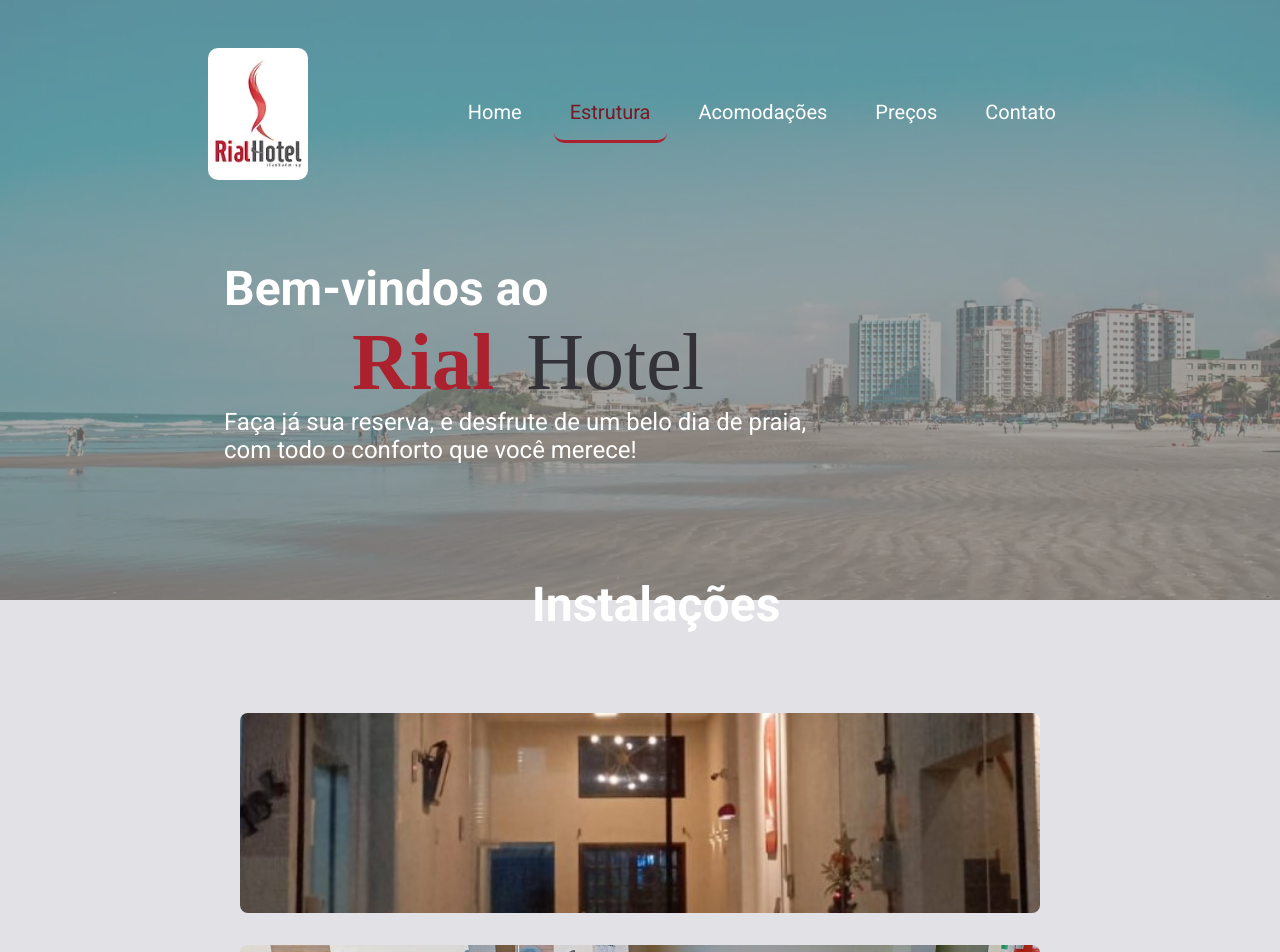
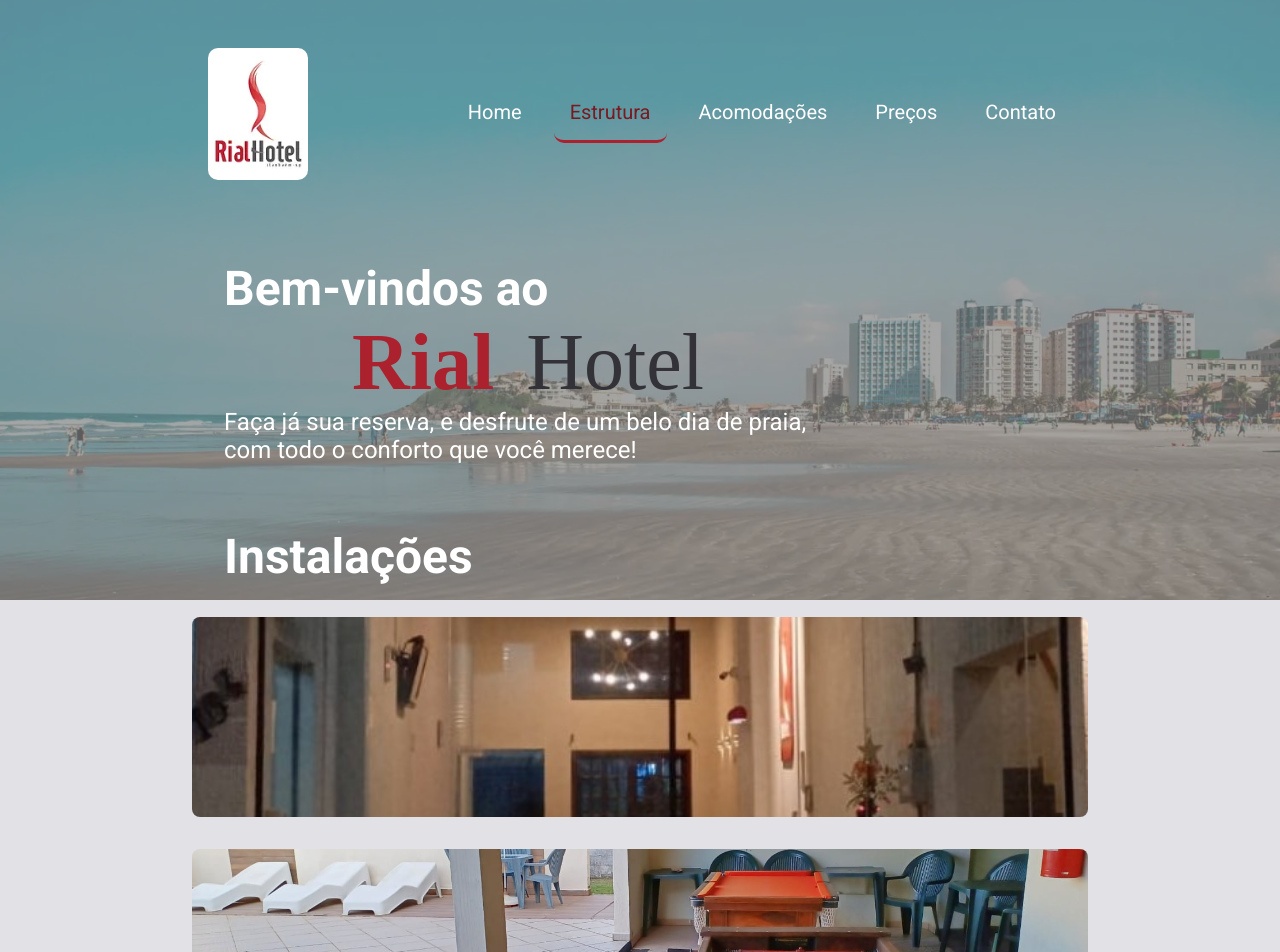
Before and after one commit to LuisHenriqueXavier/Rial-Hotel, a React (Vite) app: page /RialHotel/facilities in a window 1280 px wide. Shown: the top 952 px of the page. Built offline with nearby package versions, Linux system fonts and the light colour scheme.

Commit message:
corrigido h1 da pagina facilities

```diff
--- a/src/pages/Facilities/styles.ts
+++ b/src/pages/Facilities/styles.ts
@@ -5,15 +5,11 @@
   gap: 2rem;
   flex-direction: column;
   align-items: center;
-  padding: 3rem;
 
-  h1 {
-    margin-top: -5px;
-    margin-bottom: 3rem;
-    font-size: 2rem;
-    text-align: center;
-    color: ${(props) => props.theme["gray-700"]};
+  h1{
+    align-self: flex-start;
   }
+
 
     img {
       width: 100%;
```
